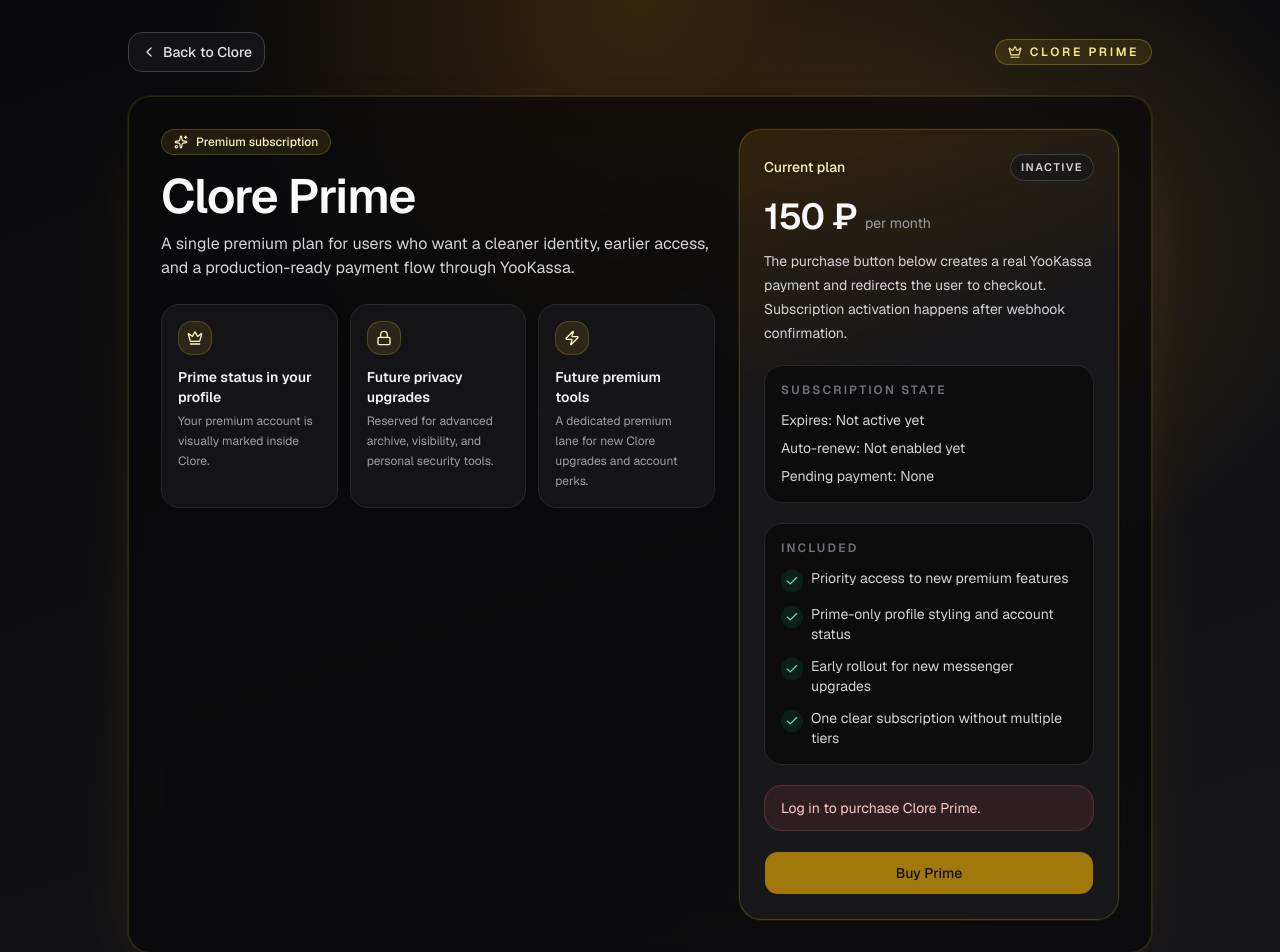
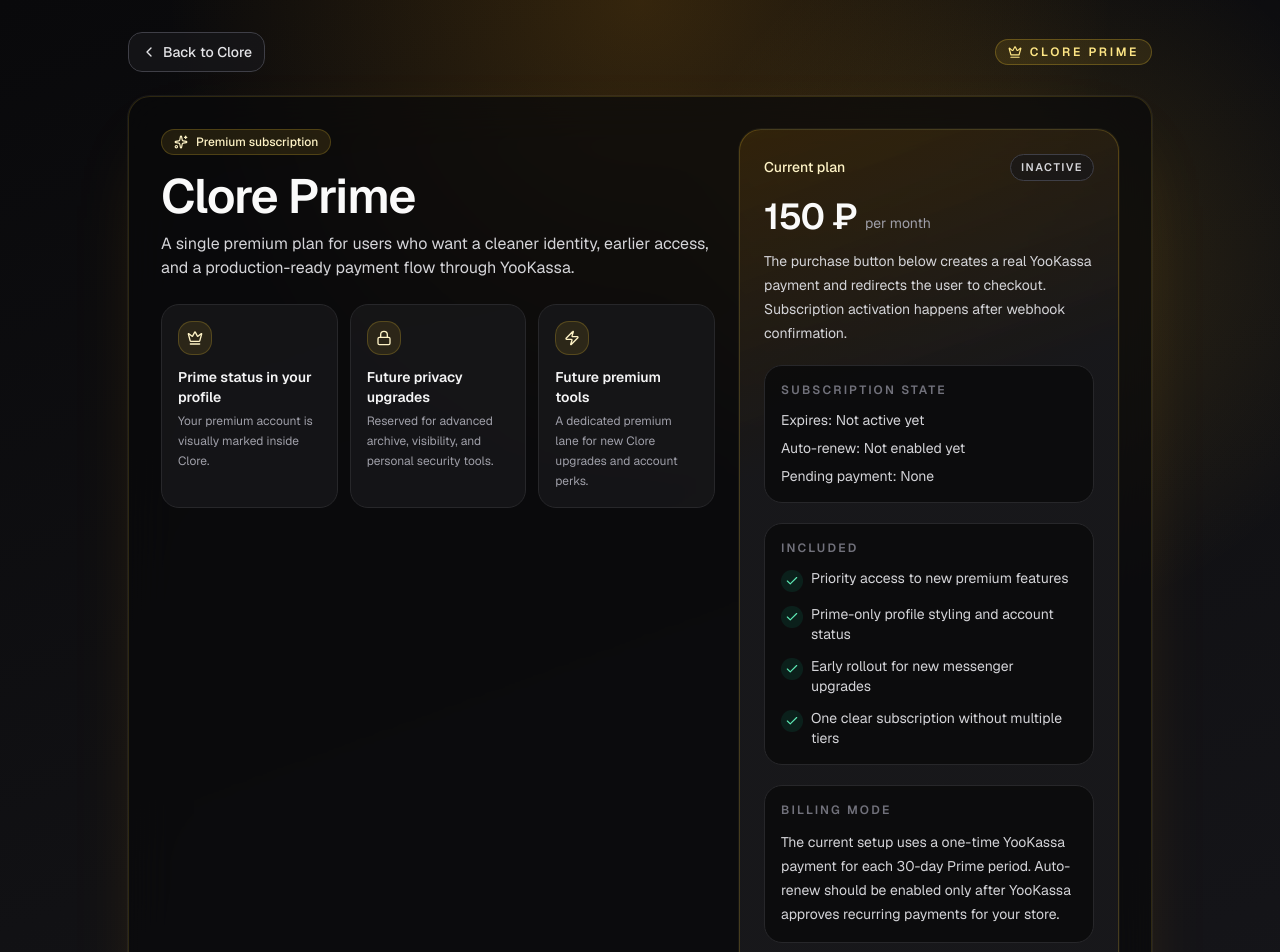
Before and after one commit to LaywoodDev/Clore, a Next.js app: page /prime in a window 1280 px wide. Shown: the top 952 px of the page. Built offline with nearby package versions, Linux system fonts and the light colour scheme.

Commit message:
bro i need yookassa

```diff
--- a/components/prime-page.tsx
+++ b/components/prime-page.tsx
@@ -361,6 +361,17 @@
                 </div>
               </div>
 
+              <div className="mt-5 rounded-2xl border border-zinc-800 bg-zinc-950/80 p-4">
+                <p className="text-xs font-semibold uppercase tracking-[0.18em] text-zinc-500">
+                  Billing mode
+                </p>
+                <p className="mt-3 text-sm leading-6 text-zinc-300">
+                  The current setup uses a one-time YooKassa payment for each 30-day Prime
+                  period. Auto-renew should be enabled only after YooKassa approves recurring
+                  payments for your store.
+                </p>
+              </div>
+
               {notice ? (
                 <div className="mt-5 rounded-2xl border border-emerald-400/20 bg-emerald-400/10 px-4 py-3 text-sm text-emerald-200">
                   {notice}
--- a/lib/server/yookassa.ts
+++ b/lib/server/yookassa.ts
@@ -59,6 +59,11 @@
   return `${whole}.${fraction.padEnd(2, "0").slice(0, 2)}`;
 }
 
+function isRecurringEnabled(): boolean {
+  const raw = process.env.YOOKASSA_ENABLE_RECURRING?.trim().toLowerCase() ?? "";
+  return raw === "true" || raw === "1" || raw === "yes";
+}
+
 function getAuthHeader(): string {
   const shopId = getRequiredEnv("YOOKASSA_SHOP_ID");
   const secretKey = getRequiredEnv("YOOKASSA_SECRET_KEY");
@@ -102,6 +107,10 @@
   return getPrimePriceValue();
 }
 
+export function getYooKassaRecurringEnabled(): boolean {
+  return isRecurringEnabled();
+}
+
 export function getPrimeReturnUrl(): string {
   const appUrl = getRequiredEnv("APP_URL").replace(/\/+$/, "");
   return `${appUrl}/prime?payment=return`;
@@ -125,7 +134,7 @@
         currency: "RUB",
       },
       capture: true,
-      save_payment_method: true,
+      save_payment_method: isRecurringEnabled(),
       confirmation: {
         type: "redirect",
         return_url: returnUrl?.trim() || getPrimeReturnUrl(),
```
